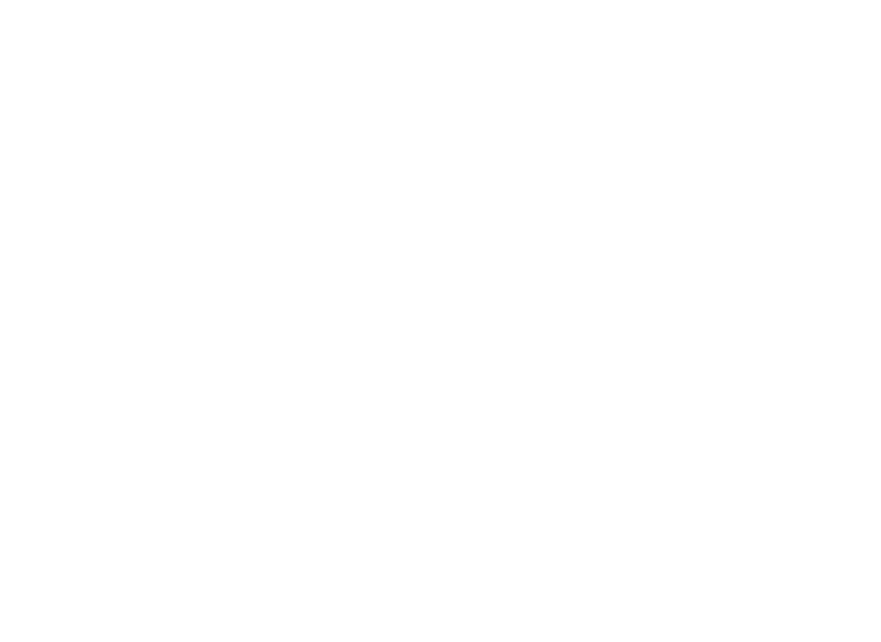
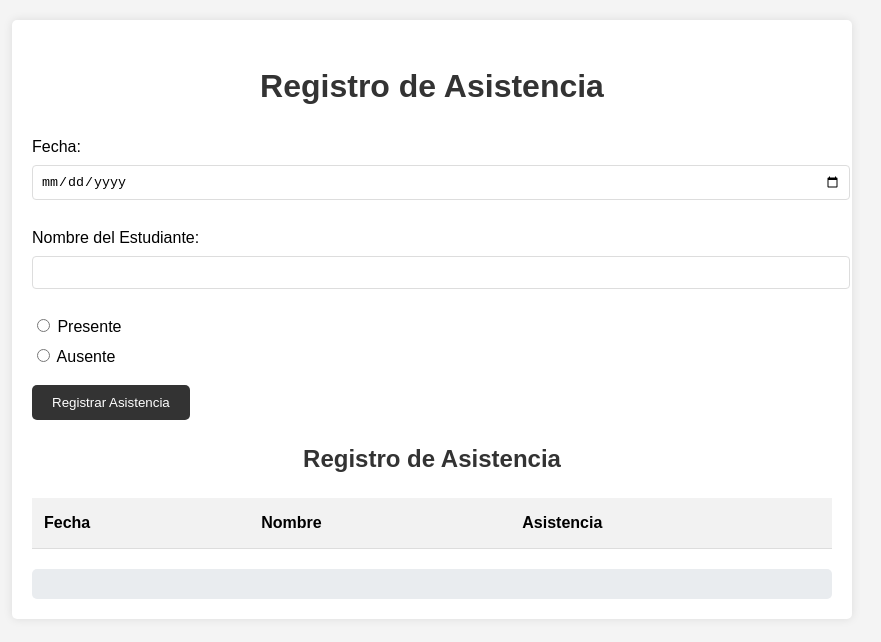
Before and after one commit to Andrez18/clase-2, a plain HTML site: page ejercicio 3/index.html in a window 1280 px wide. Shown: the whole page, without its empty margins (208-1089 px from the left). Drawn offline with Linux system fonts and the light colour scheme.

Commit message:
Realización de el resto de ejercicios

```diff
--- a/ejercicio 3/index.html
+++ b/ejercicio 3/index.html
@@ -0,0 +1,47 @@
+<!DOCTYPE html>
+<html lang="es">
+<head>
+    <meta charset="UTF-8">
+    <meta name="viewport" content="width=device-width, initial-scale=1.0">
+    <title>Andrés felipe Gómez (∩_∩) <br> Registro de Asistencia</title>
+    <link rel="stylesheet" href="styles.css">
+</head>
+<body>
+    <div class="container">
+        <h1>Registro de Asistencia</h1>
+        <form id="formatoAsistencia">
+            <div class="grupoFormato">
+                <label for="date">Fecha:</label>
+                <input type="date" id="date" required>
+            </div>
+            <div class="grupoFormato">
+                <label for="nombreEstudent">Nombre del Estudiante:</label>
+                <input type="text" id="nombreEstudent" required>
+            </div>
+            <div class="grupoFormato">
+                <label>
+                    <input type="radio" name="asistencia" value="presente" required> Presente
+                </label>
+                <label>
+                    <input type="radio" name="asistencia" value="Ausente" required> Ausente
+                </label>
+            </div>
+            <button type="submit">Registrar Asistencia</button>
+        </form>
+
+        <h2>Registro de Asistencia</h2>
+        <table id="asistenciaTable">
+            <thead>
+                <tr>
+                    <th>Fecha</th>
+                    <th>Nombre</th>
+                    <th>Asistencia</th>
+                </tr>
+            </thead>
+            <tbody></tbody>
+        </table>
+
+        <div id="reporteAsistencia"></div>
+    </div>
+</body>
+</html>
--- a/ejercicio 3/styles.css
+++ b/ejercicio 3/styles.css
@@ -0,0 +1,65 @@
+body {
+    font-family: Arial, sans-serif;
+    line-height: 1.6;
+    margin: 0;
+    padding: 20px;
+    background-color: #f4f4f4;
+}
+.container {
+    max-width: 800px;
+    margin: auto;
+    background: white;
+    padding: 20px;
+    border-radius: 5px;
+    box-shadow: 0 0 10px rgba(0,0,0,0.1);
+}
+h1, h2 {
+    color: #333;
+    text-align: center;
+}
+.grupoFormato {
+    margin-bottom: 15px;
+}
+label {
+    display: block;
+    margin-bottom: 5px;
+}
+input[type="text"], input[type="date"] {
+    width: 100%;
+    padding: 8px;
+    margin-bottom: 10px;
+    border: 1px solid #ddd;
+    border-radius: 4px;
+}
+button {
+    display: inline-block;
+    background: #333;
+    color: #fff;
+    padding: 10px 20px;
+    border: none;
+    border-radius: 5px;
+    cursor: pointer;
+}
+button:hover {
+    background: #555;
+}
+table {
+    width: 100%;
+    border-collapse: collapse;
+    margin-top: 20px;
+}
+th, td {
+    padding: 12px;
+    text-align: left;
+    border-bottom: 1px solid #ddd;
+}
+th {
+    background-color: #f2f2f2;
+    font-weight: bold;
+}
+#reporteAsistencia {
+    margin-top: 20px;
+    padding: 15px;
+    background-color: #e9ecef;
+    border-radius: 5px;
+}
--- /dev/null
+++ b/ejercicio 4/styles.css
@@ -0,0 +1,141 @@
+* {
+  margin: 0;
+  padding: 0;
+  box-sizing: border-box;
+}
+
+body {
+  font-family: 'Poppins', sans-serif;
+  background: linear-gradient(135deg, #652d2d 0%, #7a98a7 100%);
+  display: flex;
+  justify-content: center;
+  align-items: center;
+  height: 100vh;
+  padding: 20px;
+}
+
+.container {
+  width: 100%;
+  max-width: 700px;
+  background-color: #fff;
+  padding: 20px;
+  border-radius: 15px;
+  box-shadow: 0 10px 25px rgba(0, 0, 0, 0.4);
+  animation: slideIn 0.8s ease-out;
+}
+
+/* Animación de entrada */
+@keyframes slideIn {
+  0% { transform: translateY(50px); opacity: 0; }
+  100% { transform: translateY(0); opacity: 1; }
+}
+
+header {
+  text-align: center;
+  margin-bottom: 30px;
+  color: #333;
+}
+
+header h1 {
+  font-size: 2.5rem;
+  background: linear-gradient(135deg, #a69aff 0%, #456dd3 100%);
+  background-clip: text;
+  color: transparent;
+  font-weight: bold;
+}
+
+.form {
+  margin-bottom: 30px;
+  padding: 20px;
+  border-radius: 10px;
+  background-color: #81a8f4;
+  box-shadow: 0 5px 15px rgba(0, 0, 0, 0.05);
+}
+
+.form h2 {
+  margin-bottom: 15px;
+  font-size: 1.5rem;
+  color: #333;
+}
+
+.input-group {
+  margin-bottom: 20px;
+}
+
+label {
+  display: block;
+  font-size: 1.1rem;
+  margin-bottom: 5px;
+  color: #333;
+}
+
+input {
+  width: 100%;
+  padding: 10px;
+  font-size: 1rem;
+  border: 2px solid #ddd;
+  border-radius: 8px;
+  transition: border-color 0.3s;
+}
+
+input:focus {
+  outline: none;
+}
+
+button {
+  width: 100%;
+  padding: 12px;
+  font-size: 1.1rem;
+  border: none;
+  border-radius: 8px;
+  cursor: pointer;
+  transition: transform 0.2s ease;
+}
+
+button:active {
+  transform: scale(0.98);
+}
+
+.btn-primary {
+  background-color: #84fa;
+  color: #000;
+  font-weight: bold;
+}
+
+.btn-secondary {
+  background-color: #84fa;
+  color: #000;
+  font-weight: bold;
+}
+
+.btn-primary:hover, .btn-secondary:hover {
+  opacity: 0.9;
+}
+
+.schedule h2 {
+  margin-bottom: 15px;
+  font-size: 1.5rem;
+  color: #333;
+}
+
+#schedule-output {
+  margin-top: 20px;
+  padding: 15px;
+  background-color: #fff;
+  border-radius: 10px;
+  box-shadow: 0 5px 10px rgba(0, 0, 0, 0.05);
+  max-height: 300px;
+  overflow-y: auto;
+}
+
+#schedule-output div {
+  margin-bottom: 10px;
+  padding: 10px;
+  background: #f7fafc;
+  border-radius: 8px;
+  border-left: 5px solid #84fab0;
+}
+
+#schedule-output div:last-child {
+  margin-bottom: 0;
+}
--- /dev/null
+++ b/ejercicio 5/styles.css
@@ -0,0 +1,161 @@
+/* Reset general */
+* {
+    margin: 0;
+    padding: 0;
+    box-sizing: border-box;
+}
+
+body {
+    font-family: 'Roboto', sans-serif;
+    background: #f3f4f6;
+    color: #333;
+    display: flex;
+    justify-content: center;
+    align-items: center;
+    height: 100vh;
+    padding: 20px;
+}
+
+.container {
+    background-color: #fff;
+    padding: 30px;
+    border-radius: 15px;
+    box-shadow: 0 10px 25px rgba(0, 0, 0, 0.1);
+    width: 100%;
+    max-width: 800px;
+    margin: auto;
+}
+
+/* Título principal */
+h1 {
+    font-size: 2.2rem;
+    text-align: center;
+    margin-bottom: 30px;
+    color: #333;
+}
+
+/* Estilos de formulario */
+form {
+    display: flex;
+    flex-direction: column;
+    gap: 15px;
+}
+
+.form-group {
+    display: flex;
+    flex-direction: column;
+}
+
+label {
+    font-weight: bold;
+    margin-bottom: 5px;
+}
+
+input[type="text"], input[type="date"] {
+    padding: 10px;
+    font-size: 1rem;
+    border: 2px solid #ddd;
+    border-radius: 8px;
+    transition: border-color 0.3s;
+}
+
+input:focus {
+    border-color: #2193b0;
+    outline: none;
+}
+
+button {
+    padding: 12px;
+    font-size: 1rem;
+    border: none;
+    border-radius: 8px;
+    cursor: pointer;
+    margin-top: 10px;
+    transition: background-color 0.3s, transform 0.2s;
+}
+
+button:active {
+    transform: scale(0.98);
+}
+
+#borrowButton {
+    background-color: #2193b0;
+    color: white;
+    font-weight: bold;
+}
+
+#borrowButton:hover {
+    background-color: #186d90;
+}
+
+#returnButton {
+    background-color: #f37055;
+    color: white;
+    font-weight: bold;
+}
+
+#returnButton:hover {
+    background-color: #d9534f;
+}
+
+/* Estilos de la tabla */
+h2 {
+    margin-top: 30px;
+    margin-bottom: 15px;
+    text-align: center;
+    font-size: 1.8rem;
+    color: #2193b0;
+}
+
+table {
+    width: 100%;
+    border-collapse: collapse;
+    margin-bottom: 20px;
+    font-size: 1rem;
+    box-shadow: 0 5px 15px rgba(0, 0, 0, 0.05);
+}
+
+thead {
+    background-color: #2193b0;
+    color: white;
+}
+
+th, td {
+    padding: 12px 15px;
+    text-align: left;
+}
+
+tbody tr:nth-child(even) {
+    background-color: #f3f4f6;
+}
+
+tbody tr:hover {
+    background-color: #e2e8f0;
+}
+
+td {
+    border-bottom: 1px solid #ddd;
+}
+
+/* Estilos de las alertas */
+.alert {
+    margin-top: 20px;
+    padding: 15px;
+    background-color: #f8d7da;
+    color: #721c24;
+    border: 1px solid #f5c6cb;
+    border-radius: 8px;
+    display: none;
+    text-align: center;
+}
+
+/* Responsivo */
+@media (max-width: 600px) {
+    h1 {
+        font-size: 1.8rem;
+    }
+
+    table {
+        font-size: 0.9rem;
+    }
+}
```
Also changed, not shown: ejercicio 1/index.html (+1 -1 lines), ejercicio 2/index.html (+1 -1 lines), ejercicio 3/script.js (+31 -0 lines), ejercicio 4/index.html (added, +39 -0 lines), ejercicio 4/script.js (added, +66 -0 lines), ejercicio 5/index.html (added, +53 -0 lines), ejercicio 5/script.js (added, +62 -0 lines), ejercicio 3/index.txt.
